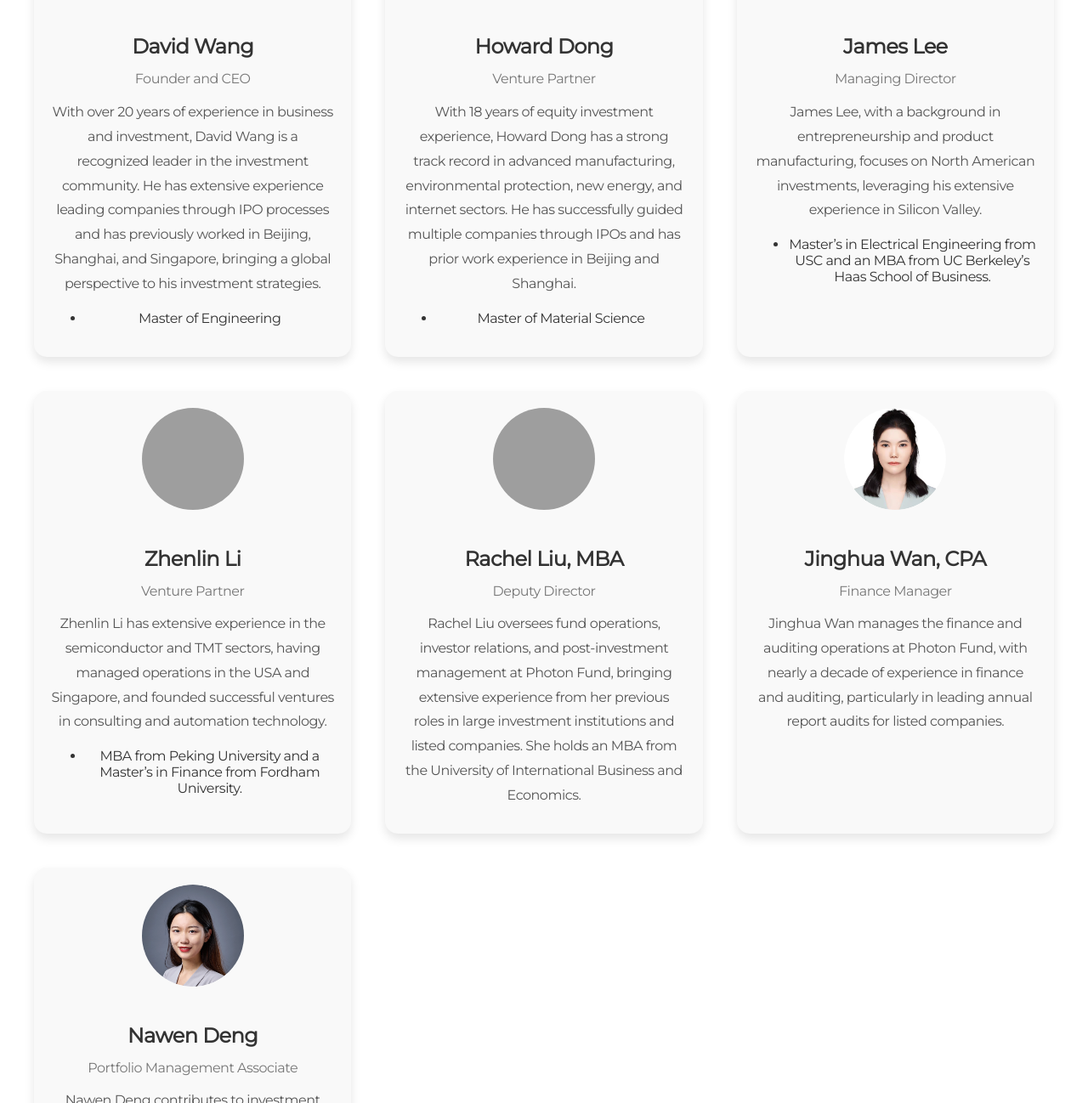
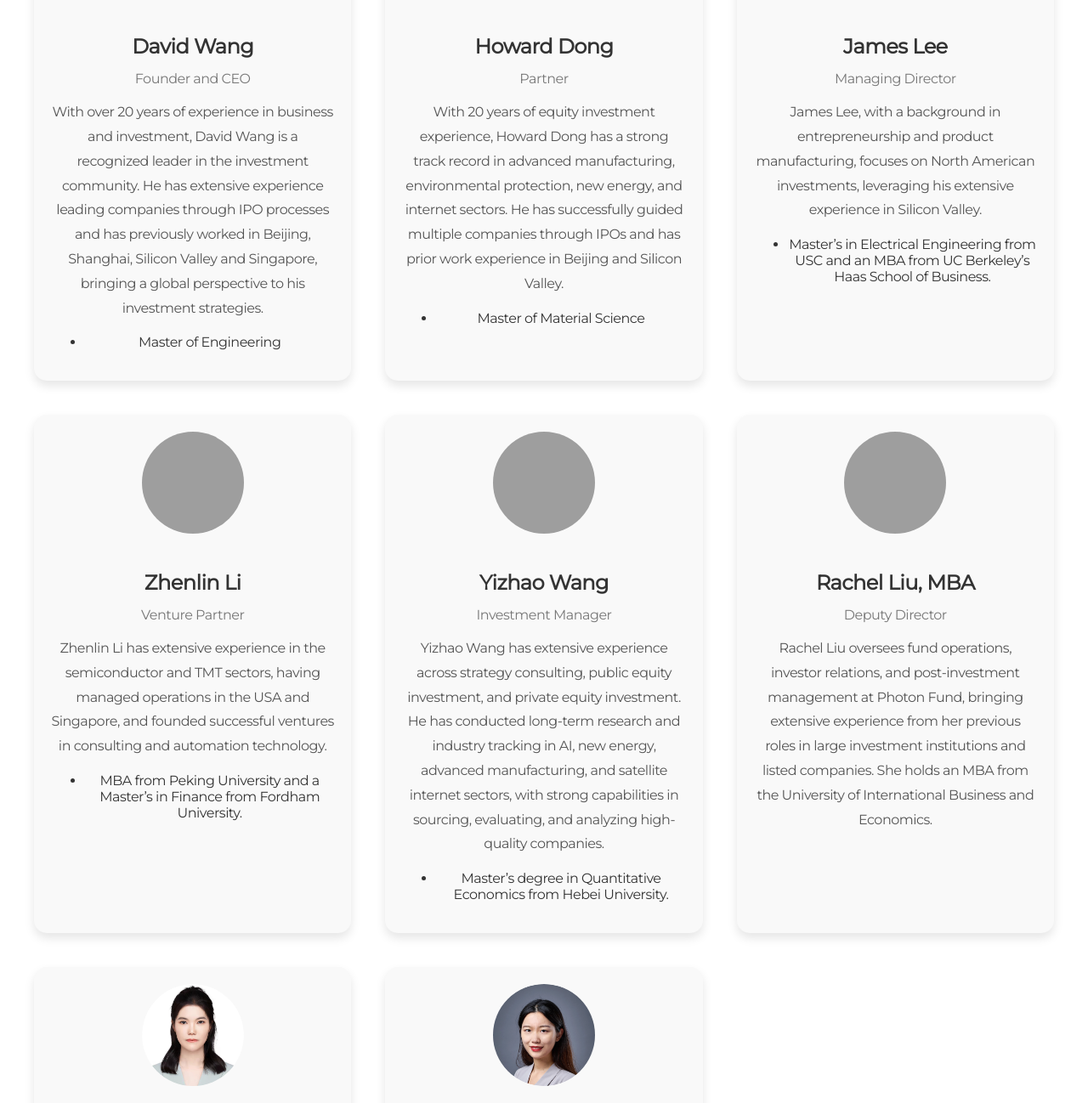
Before and after one commit to PhotonTool/photontool.github.io, a plain HTML site: page team.html in a window 1280 px wide. Shown: the part 668-1966 px from the top of the page at 85% size. Drawn offline with Linux system fonts and the light colour scheme; grey boxes are pictures that could not be loaded.

Commit message:
Update team.html
add yizhao
update wei wang, howard dong

```diff
--- a/team.html
+++ b/team.html
@@ -35,7 +35,7 @@
                     <div class="member-info">
                         <h3>David Wang</h3>
                         <p class="title">Founder and CEO</p>
-                        <p>With over 20 years of experience in business and investment, David Wang is a recognized leader in the investment community. He has extensive experience leading companies through IPO processes and has previously worked in Beijing, Shanghai, and Singapore, bringing a global perspective to his investment strategies.</p>
+                        <p>With over 20 years of experience in business and investment, David Wang is a recognized leader in the investment community. He has extensive experience leading companies through IPO processes and has previously worked in Beijing, Shanghai, Silicon Valley and Singapore, bringing a global perspective to his investment strategies.</p>
                         <ul>
                             <li>Master of Engineering</li>
                         </ul>
@@ -47,8 +47,8 @@
                     <img src="image/howard.png" alt="Howard Dong">
                     <div class="member-info">
                         <h3>Howard Dong</h3>
-                        <p class="title">Venture Partner</p>
-                        <p>With 18 years of equity investment experience, Howard Dong has a strong track record in advanced manufacturing, environmental protection, new energy, and internet sectors. He has successfully guided multiple companies through IPOs and has prior work experience in Beijing and Shanghai.</p>
+                        <p class="title">Partner</p>
+                        <p>With 20 years of equity investment experience, Howard Dong has a strong track record in advanced manufacturing, environmental protection, new energy, and internet sectors. He has successfully guided multiple companies through IPOs and has prior work experience in Beijing and Silicon Valley.</p>
                         <ul>
                             <li>Master of Material Science</li>
                         </ul>
@@ -81,6 +81,19 @@
                         <p>Zhenlin Li has extensive experience in the semiconductor and TMT sectors, having managed operations in the USA and Singapore, and founded successful ventures in consulting and automation technology.</p>
                         <ul>
                             <li>MBA from Peking University and a Master’s in Finance from Fordham University.</li>
+                        </ul>
+                    </div>
+                </div>
+
+                <!-- Yizhao Wang -->
+                <div class="team-member">
+                    <img src="image/yizhao.png" alt="Yizhao Wang">
+                    <div class="member-info">
+                        <h3>Yizhao Wang</h3>
+                        <p class="title">Investment Manager</p>
+                        <p>Yizhao Wang has extensive experience across strategy consulting, public equity investment, and private equity investment. He has conducted long-term research and industry tracking in AI, new energy, advanced manufacturing, and satellite internet sectors, with strong capabilities in sourcing, evaluating, and analyzing high-quality companies.</p>
+                        <ul>
+                            <li>Master’s degree in Quantitative Economics from Hebei University.</li>
                         </ul>
                     </div>
                 </div>
```
